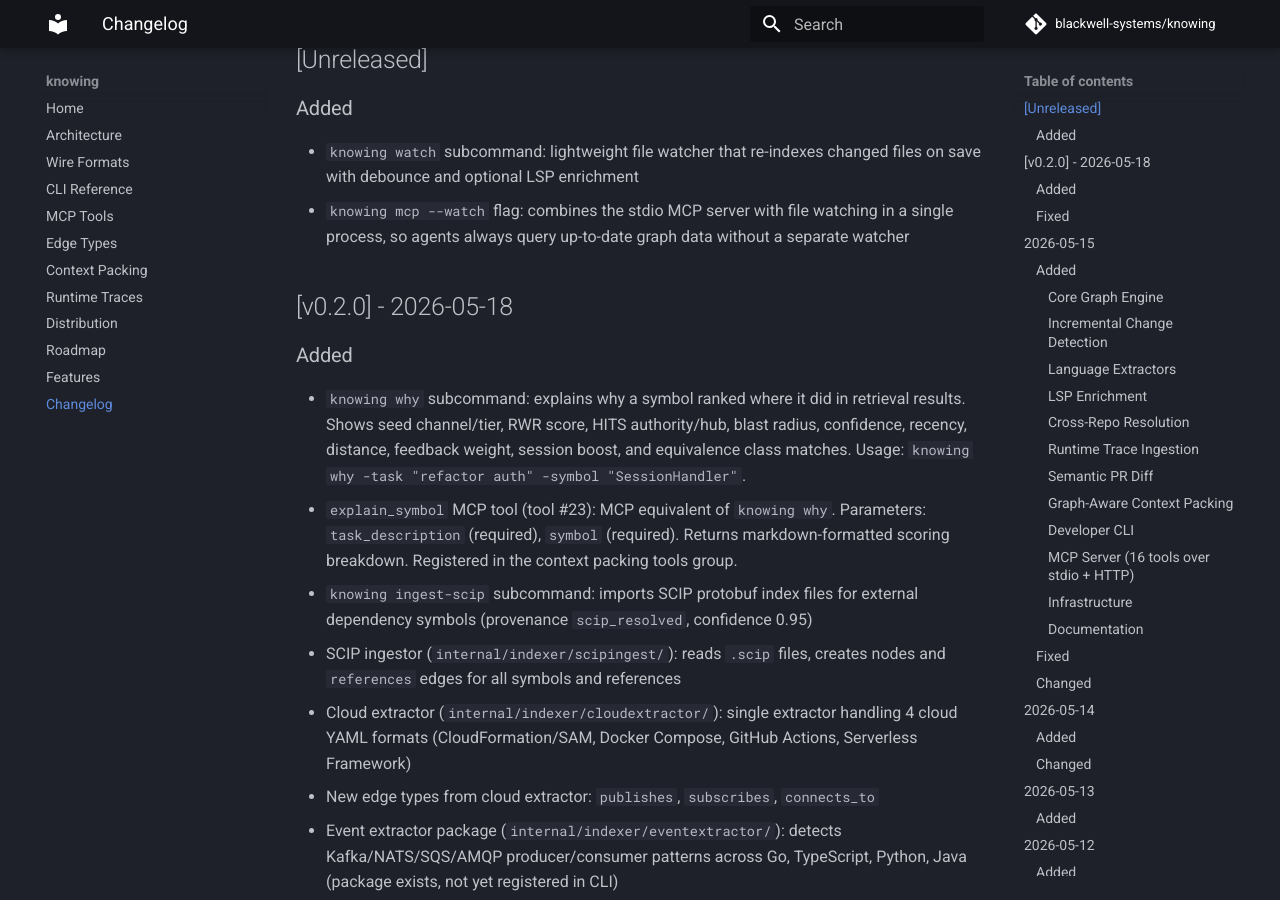
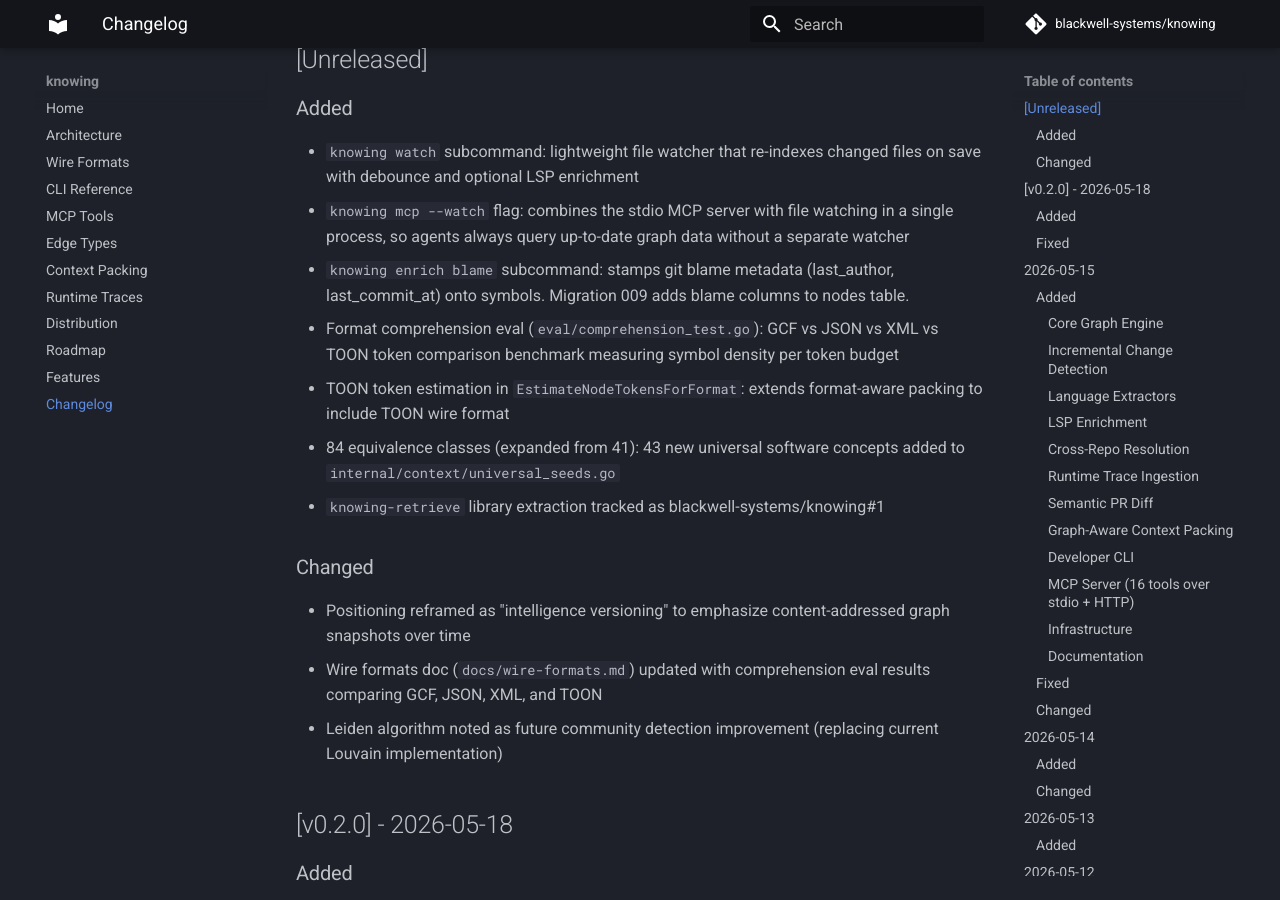
Before and after one commit to blackwell-systems/knowing, an MkDocs documentation site: the page built from docs/CHANGELOG.md, in a window 1280 px wide and 900 px high, scrolled down 245 px. Built offline with MkDocs 1.6.1 and Material for MkDocs 9.7.7, drawn with Linux system fonts in a browser that asks for light colours; comment, search, counter and statistics services are not loaded.

Commit message:
docs: update changelog for session 6 remaining work

```diff
--- a/docs/CHANGELOG.md
+++ b/docs/CHANGELOG.md
@@ -10,6 +10,17 @@ The format is based on [Keep a Changelog](https://keepachangelog.com/en/1.1.0/).
 
 - `knowing watch` subcommand: lightweight file watcher that re-indexes changed files on save with debounce and optional LSP enrichment
 - `knowing mcp --watch` flag: combines the stdio MCP server with file watching in a single process, so agents always query up-to-date graph data without a separate watcher
+- `knowing enrich blame` subcommand: stamps git blame metadata (last_author, last_commit_at) onto symbols. Migration 009 adds blame columns to nodes table.
+- Format comprehension eval (`eval/comprehension_test.go`): GCF vs JSON vs XML vs TOON token comparison benchmark measuring symbol density per token budget
+- TOON token estimation in `EstimateNodeTokensForFormat`: extends format-aware packing to include TOON wire format
+- 84 equivalence classes (expanded from 41): 43 new universal software concepts added to `internal/context/universal_seeds.go`
+- `knowing-retrieve` library extraction tracked as blackwell-systems/knowing#1
+
+### Changed
+
+- Positioning reframed as "intelligence versioning" to emphasize content-addressed graph snapshots over time
+- Wire formats doc (`docs/wire-formats.md`) updated with comprehension eval results comparing GCF, JSON, XML, and TOON
+- Leiden algorithm noted as future community detection improvement (replacing current Louvain implementation)
 
 ## [v0.2.0] - 2026-05-18
 
```
